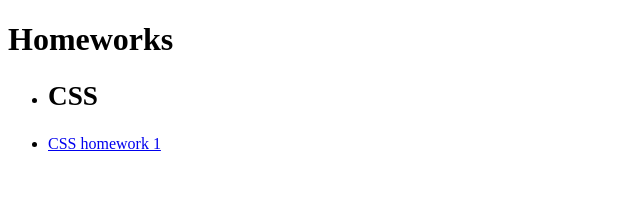
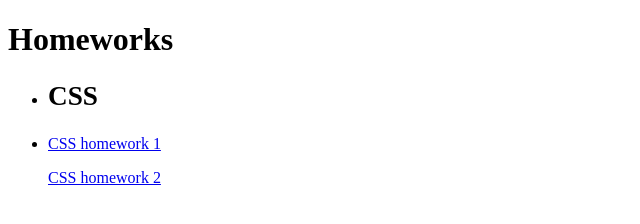
Before and after one commit to ukrenianshtorm/level_up_homeworks, a website: page index.html in a window 1280 px wide. Shown: the whole page, without its empty margins (0-640 px from the left). Drawn offline with Linux system fonts and the light colour scheme; files that its build step writes are made by us from their sources; files whose address does not match are found by name.

Commit message:
css hw 1

```diff
--- a/index.html
+++ b/index.html
@@ -17,6 +17,9 @@
           <p>
             <a href="css/homework-1">CSS homework 1</a>
           </p>
+          <p>
+            <a href="css/homework-2">CSS homework 2</a>
+          </p>
         </li>
       </ul>
     </div>
```
